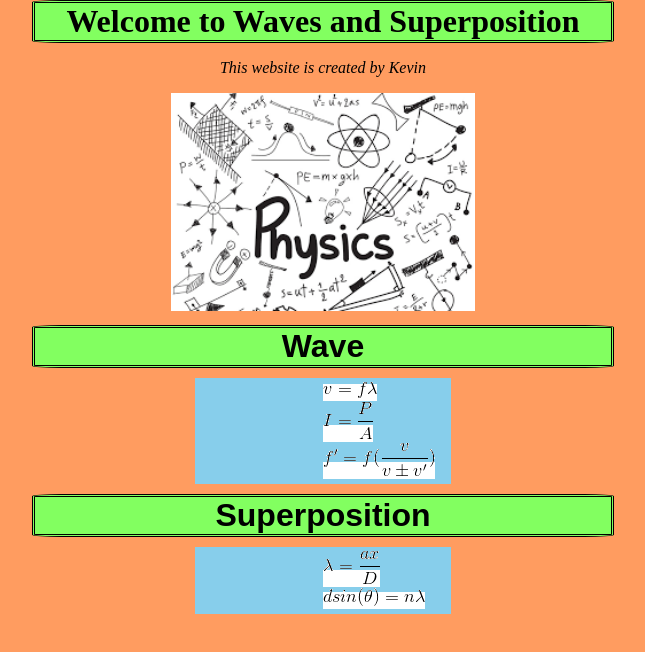
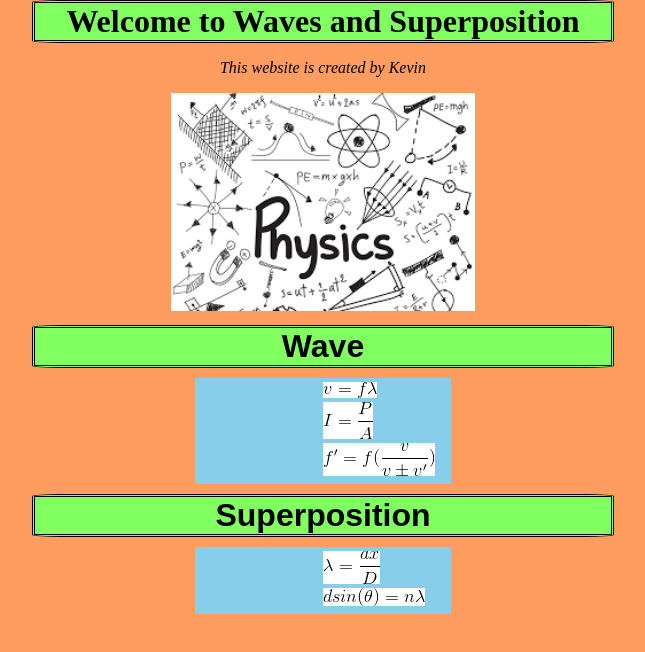
Before and after one commit to JLEESHGM/kevincsproj, a plain HTML site: page index.html in a window 1280 px wide. Shown: the whole page, without its empty margins (317-962 px from the left). Drawn offline with Linux system fonts and the light colour scheme.

Commit message:
equation img

```diff
--- a/res/style.css
+++ b/res/style.css
@@ -83,8 +83,7 @@ body {
   padding-top: 4px;
   padding-bottom: 4px;
 }
-.equation a {
-  width: 10%;
+.equation img{
   background-color: white;
 }
 
```
